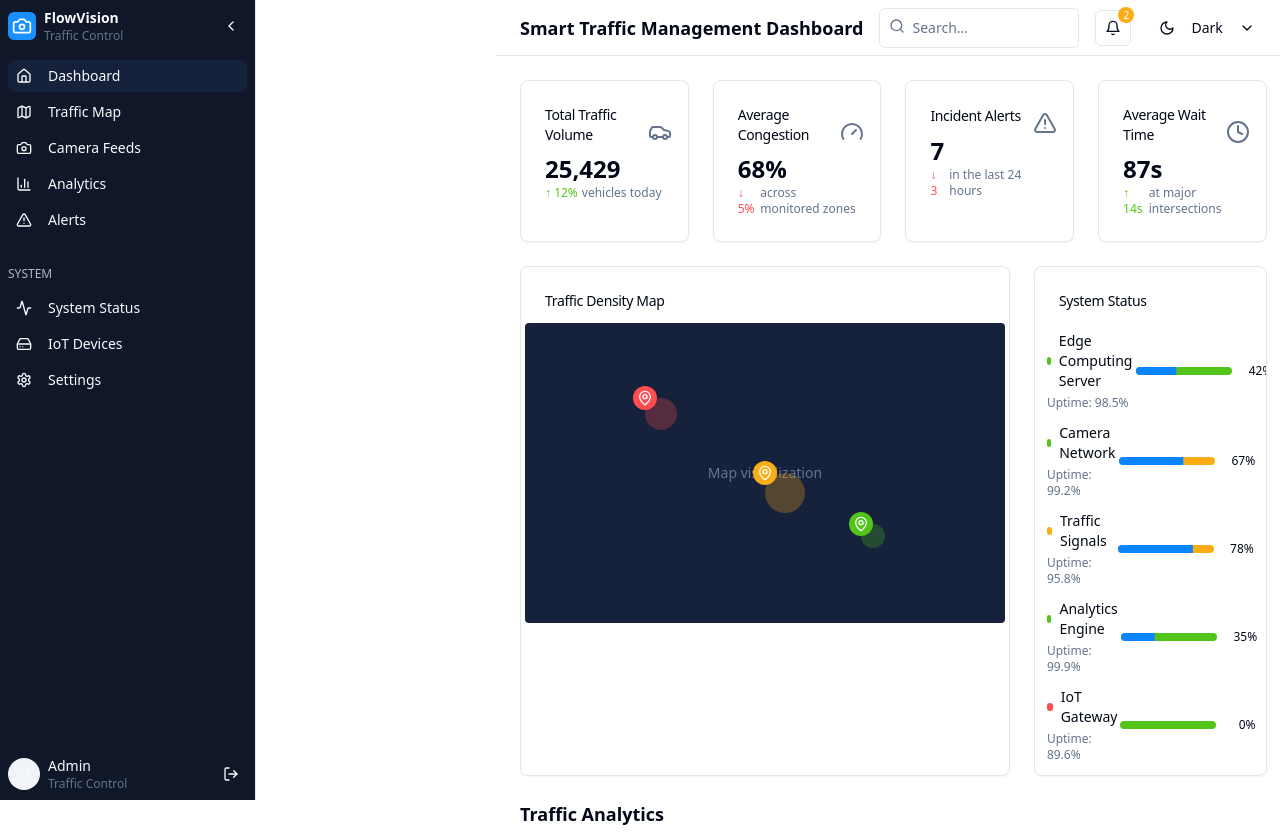
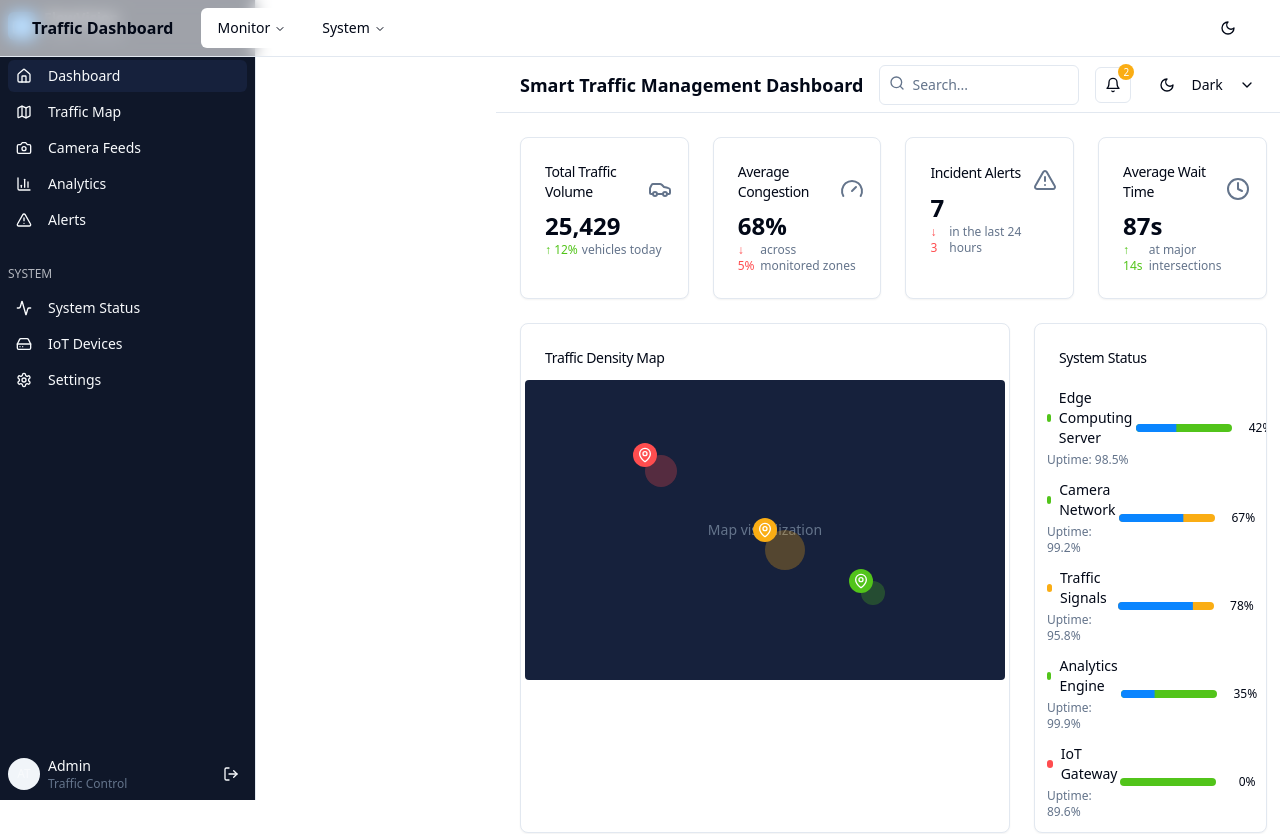
Before and after one commit to annah11/smart-traffic-main, a React (Vite) app: page / in a window 1280 px wide. Shown: the top 834 px of the page. Built offline with nearby package versions, Linux system fonts and the light colour scheme.

Commit message:
Add navigation menu
Implement navigation menu with content.

```diff
--- a/src/App.tsx
+++ b/src/App.tsx
@@ -7,6 +7,7 @@ import { BrowserRouter, Routes, Route } from "react-router-dom";
 import { ThemeProvider } from "next-themes";
 import Index from "./pages/Index";
 import NotFound from "./pages/NotFound";
+import { Navbar } from "./components/navigation/Navbar";
 
 const queryClient = new QueryClient();
 
@@ -14,15 +15,18 @@ const App = () => (
   <ThemeProvider attribute="class" defaultTheme="system" enableSystem>
     <QueryClientProvider client={queryClient}>
       <TooltipProvider>
+        <BrowserRouter>
+          <Navbar />
+          <main>
+            <Routes>
+              <Route path="/" element={<Index />} />
+              {/* ADD ALL CUSTOM ROUTES ABOVE THE CATCH-ALL "*" ROUTE */}
+              <Route path="*" element={<NotFound />} />
+            </Routes>
+          </main>
+        </BrowserRouter>
         <Toaster />
         <Sonner />
-        <BrowserRouter>
-          <Routes>
-            <Route path="/" element={<Index />} />
-            {/* ADD ALL CUSTOM ROUTES ABOVE THE CATCH-ALL "*" ROUTE */}
-            <Route path="*" element={<NotFound />} />
-          </Routes>
-        </BrowserRouter>
       </TooltipProvider>
     </QueryClientProvider>
   </ThemeProvider>
--- /dev/null
+++ b/src/components/navigation/Navbar.tsx
@@ -0,0 +1,85 @@
+
+import React from "react";
+import {
+  NavigationMenu,
+  NavigationMenuContent,
+  NavigationMenuItem,
+  NavigationMenuLink,
+  NavigationMenuList,
+  NavigationMenuTrigger,
+} from "@/components/ui/navigation-menu";
+import { Link } from "react-router-dom";
+import { useTheme } from "next-themes";
+import { Button } from "@/components/ui/button";
+import { Sun, Moon } from "lucide-react";
+
+export const Navbar = () => {
+  const { theme, setTheme } = useTheme();
+
+  return (
+    <nav className="sticky top-0 z-50 w-full border-b bg-background/95 backdrop-blur supports-[backdrop-filter]:bg-background/60">
+      <div className="container flex h-14 items-center">
+        <NavigationMenu>
+          <NavigationMenuList>
+            <NavigationMenuItem>
+              <Link to="/" className="mr-6 flex items-center space-x-2">
+                <span className="font-bold sm:inline-block">
+                  Traffic Dashboard
+                </span>
+              </Link>
+            </NavigationMenuItem>
+            <NavigationMenuItem>
+              <NavigationMenuTrigger>Monitor</NavigationMenuTrigger>
+              <NavigationMenuContent>
+                <div className="grid gap-3 p-4 md:w-[400px] lg:w-[500px]">
+                  <Link to="/map" className="block select-none space-y-1 rounded-md p-3 leading-none no-underline outline-none transition-colors hover:bg-accent hover:text-accent-foreground focus:bg-accent focus:text-accent-foreground">
+                    <div className="text-sm font-medium leading-none">Traffic Map</div>
+                    <p className="text-sm leading-snug text-muted-foreground">
+                      Real-time traffic monitoring and camera feeds
+                    </p>
+                  </Link>
+                  <Link to="/analytics" className="block select-none space-y-1 rounded-md p-3 leading-none no-underline outline-none transition-colors hover:bg-accent hover:text-accent-foreground focus:bg-accent focus:text-accent-foreground">
+                    <div className="text-sm font-medium leading-none">Analytics</div>
+                    <p className="text-sm leading-snug text-muted-foreground">
+                      Traffic patterns and analysis
+                    </p>
+                  </Link>
+                </div>
+              </NavigationMenuContent>
+            </NavigationMenuItem>
+            <NavigationMenuItem>
+              <NavigationMenuTrigger>System</NavigationMenuTrigger>
+              <NavigationMenuContent>
+                <div className="grid gap-3 p-4 md:w-[400px] lg:w-[500px]">
+                  <Link to="/devices" className="block select-none space-y-1 rounded-md p-3 leading-none no-underline outline-none transition-colors hover:bg-accent hover:text-accent-foreground focus:bg-accent focus:text-accent-foreground">
+                    <div className="text-sm font-medium leading-none">Devices</div>
+                    <p className="text-sm leading-snug text-muted-foreground">
+                      Manage IoT devices and cameras
+                    </p>
+                  </Link>
+                  <Link to="/settings" className="block select-none space-y-1 rounded-md p-3 leading-none no-underline outline-none transition-colors hover:bg-accent hover:text-accent-foreground focus:bg-accent focus:text-accent-foreground">
+                    <div className="text-sm font-medium leading-none">Settings</div>
+                    <p className="text-sm leading-snug text-muted-foreground">
+                      System configuration and preferences
+                    </p>
+                  </Link>
+                </div>
+              </NavigationMenuContent>
+            </NavigationMenuItem>
+          </NavigationMenuList>
+        </NavigationMenu>
+
+        <div className="ml-auto flex items-center space-x-4">
+          <Button
+            variant="ghost"
+            size="icon"
+            onClick={() => setTheme(theme === "dark" ? "light" : "dark")}
+          >
+            {theme === "dark" ? <Sun className="h-5 w-5" /> : <Moon className="h-5 w-5" />}
+            <span className="sr-only">Toggle theme</span>
+          </Button>
+        </div>
+      </div>
+    </nav>
+  );
+};
```
